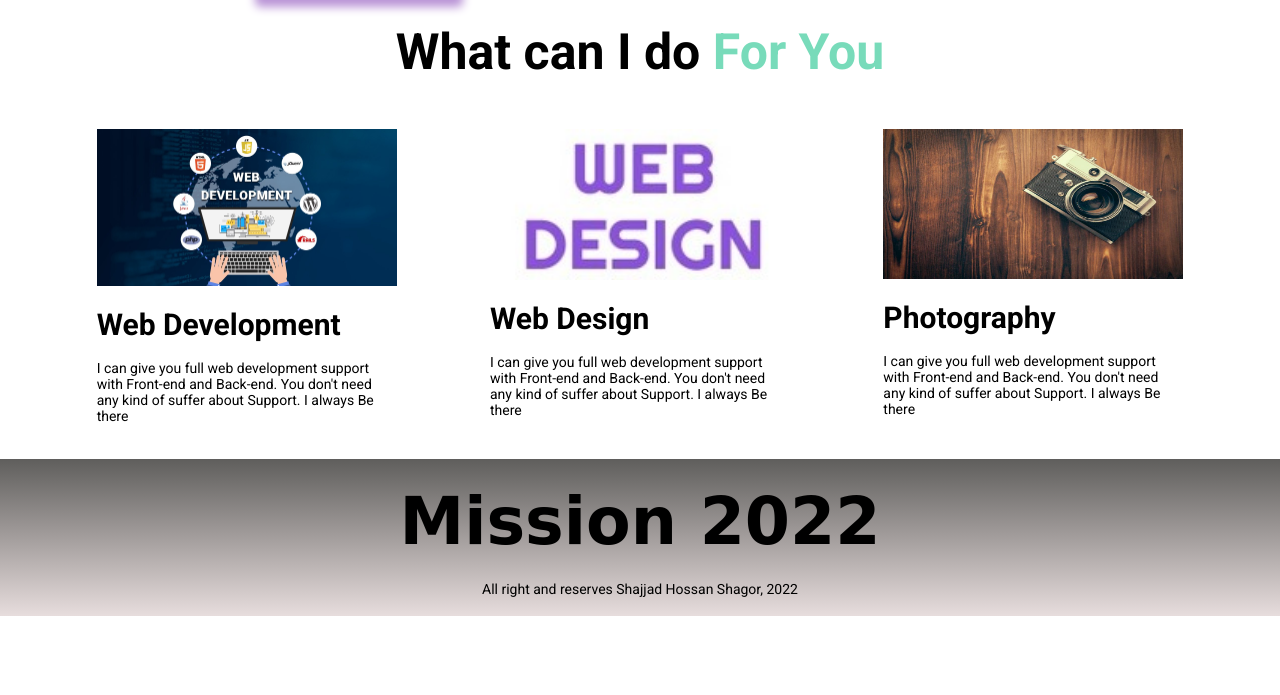
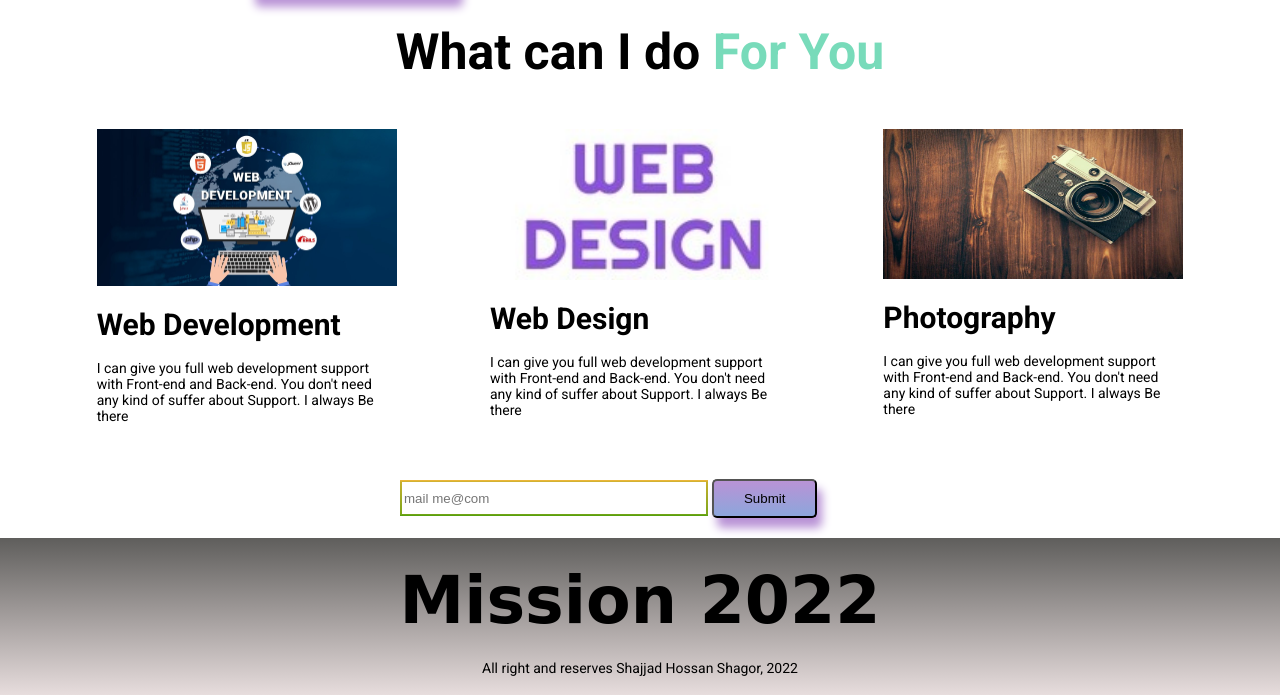
Before and after one commit to shagors/Mission-2022-first-assign, a plain HTML site: page index.html in a window 1280 px wide. Shown: the part 1569-2264 px from the top of the page. Before the commit the page ends 2185 px from the top, so only its background shows below. Drawn offline with Linux system fonts and the light colour scheme; a web font is replaced by a local one.

Commit message:
some isseues fixed

```diff
--- a/index.html
+++ b/index.html
@@ -139,6 +139,13 @@
     </section>
     <!-- body last part end -->
 
+    <section>
+        <div class="mail-me">
+            <input class="input-area" placeholder="mail me@com" type="text">
+            <button class="btn">Submit</button>
+        </div>
+    </section>
+
     <footer>
         <div class="footer-add">
             <h1>Mission 2022</h1>
--- a/style.css
+++ b/style.css
@@ -173,6 +173,7 @@ p{
     height: 280px;
     padding: 20px 20px;
     border-radius: 20px;
+    /* background-image: url(./images/shapes/shape-1.png); */
 }
 .web-dev:hover{
     background-color: #bcdee5;
@@ -211,6 +212,17 @@ p{
     width: 100%;
     height: 150px;
 }
+.mail-me{
+    width:500px;
+    justify-content: center;
+    padding: 20px 400px;
+}
+.input-area{
+    width: 300px;
+    height: 30px;
+    border: 2px solid;
+    border-image: linear-gradient(#f6b73c, #4d9f0c) 10;
+}
 
 .footer-add{
     text-align: center;
```
